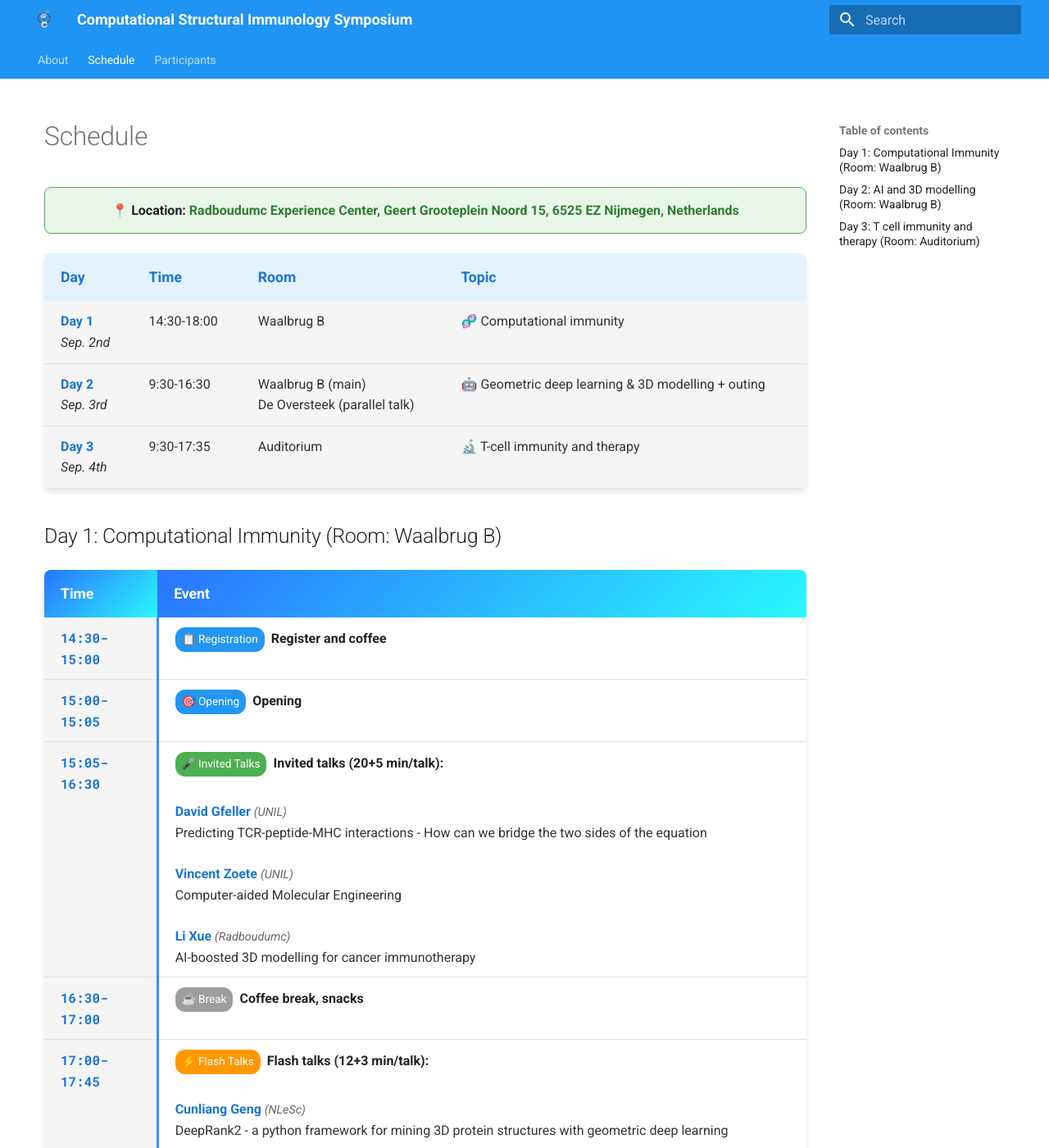
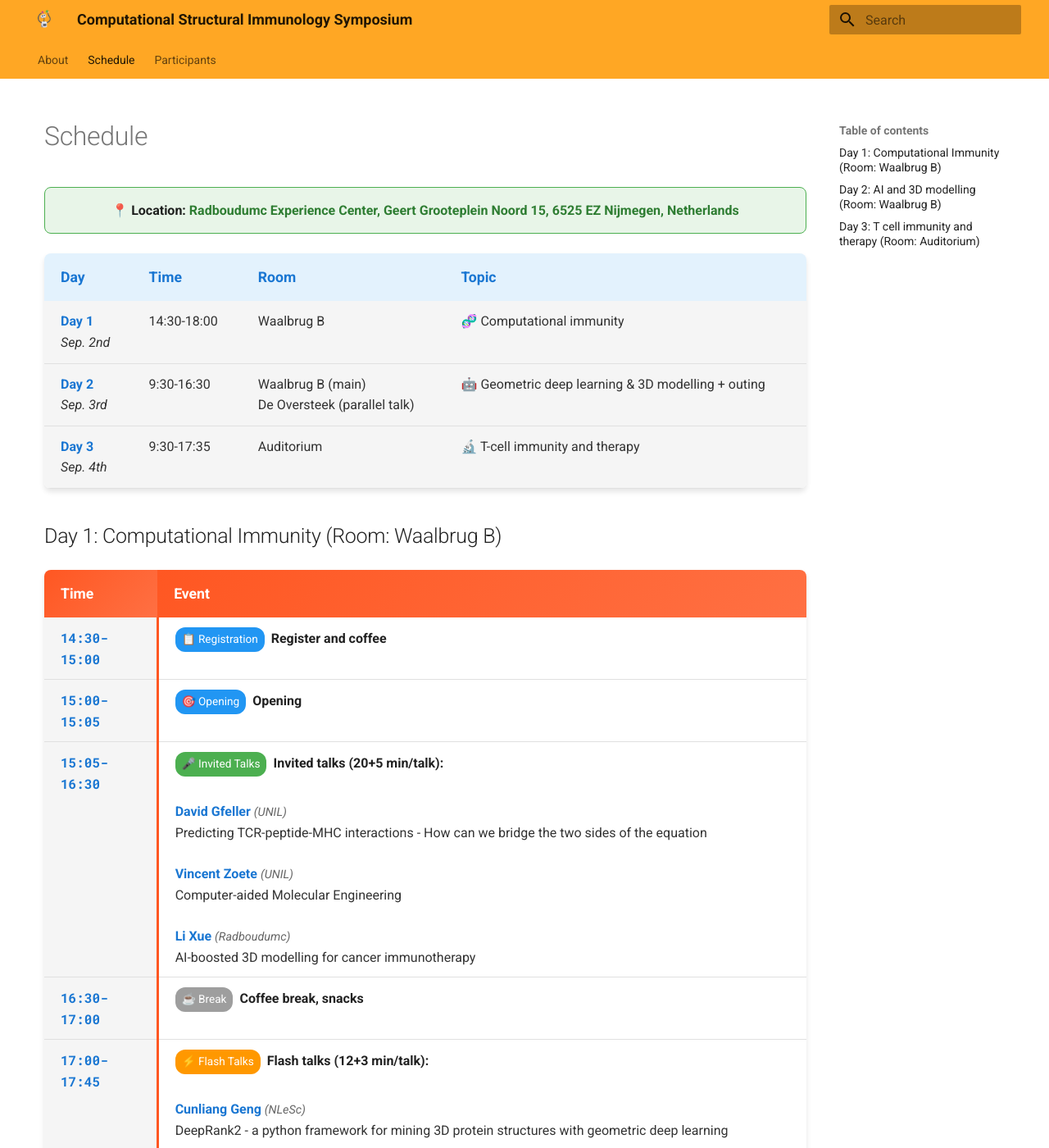
Before and after one commit to X-lab-3D/csi, an MkDocs documentation site: the page built from docs/schedule.md, in a window 1280 px wide and 1400 px high. Shown: the whole window at 82% size. Built offline with MkDocs 1.6.1 and Material for MkDocs 9.7.7, drawn with Linux system fonts in a browser that asks for light colours; the version menu is left out.

Commit message:
Revert color scheme to orange

```diff
--- a/docs/css/extra.css
+++ b/docs/css/extra.css
@@ -26,7 +26,7 @@
 }
 
 .schedule-table th {
-    background: linear-gradient(135deg, #226ffff6, #22f8fff6);
+    background: linear-gradient(135deg, #ff5722, #ff7043);
     color: white;
     padding: 15px 20px;
     text-align: left;
@@ -85,7 +85,7 @@
     font-family: 'Roboto Mono', monospace;
     min-width: 120px;
     background-color: #f5f5f5;
-    border-right: 3px solid #2294fff6;
+    border-right: 3px solid #ff5722;
 }
 
 /* Event type badges */
--- a/mkdocs.yml
+++ b/mkdocs.yml
@@ -9,8 +9,8 @@ theme:
   palette:
   - media: "(prefers-color-scheme: light)"
     scheme: default
-    primary: blue
-    accent: yellow
+    primary: orange
+    accent: indigo
   #   toggle:
   #     icon: material/weather-sunny
   #     name: "Switch to dark mode"
```
